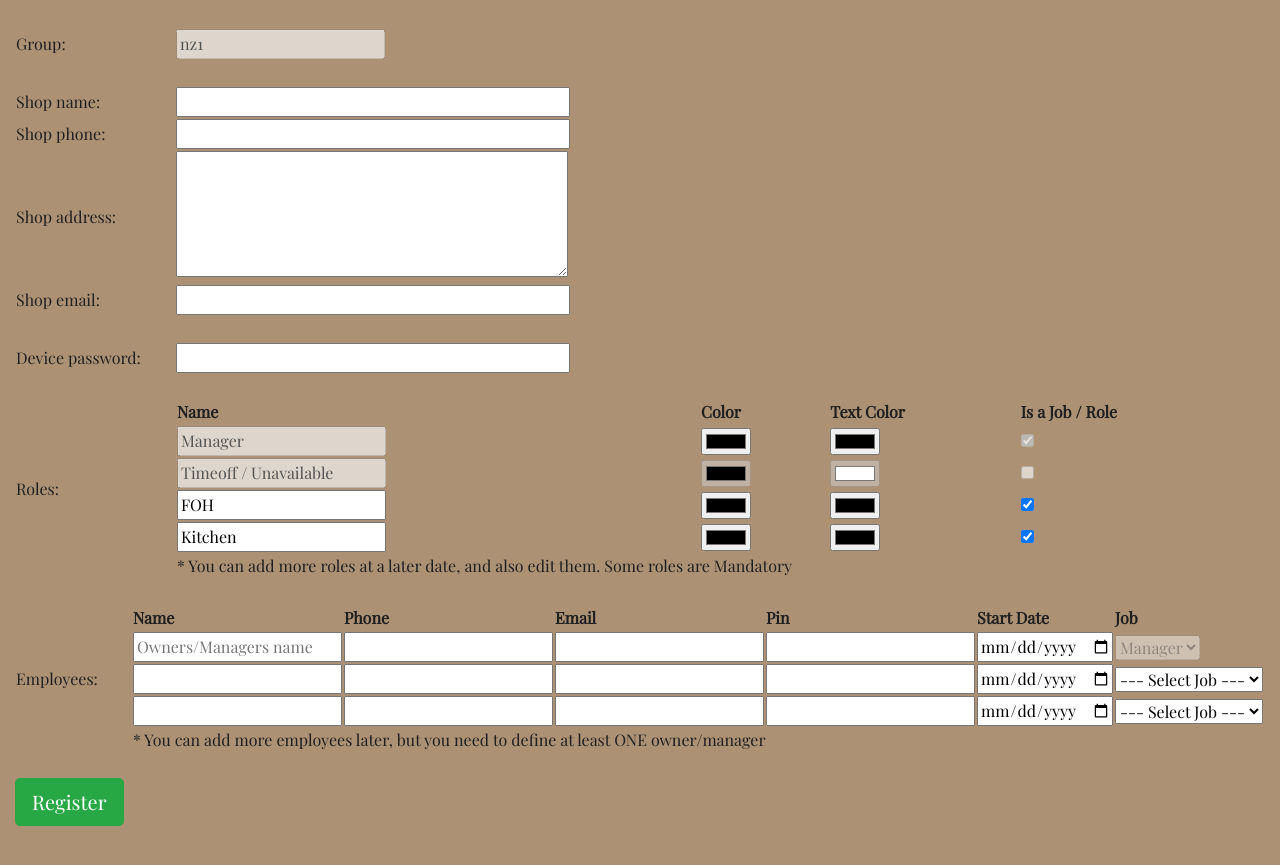
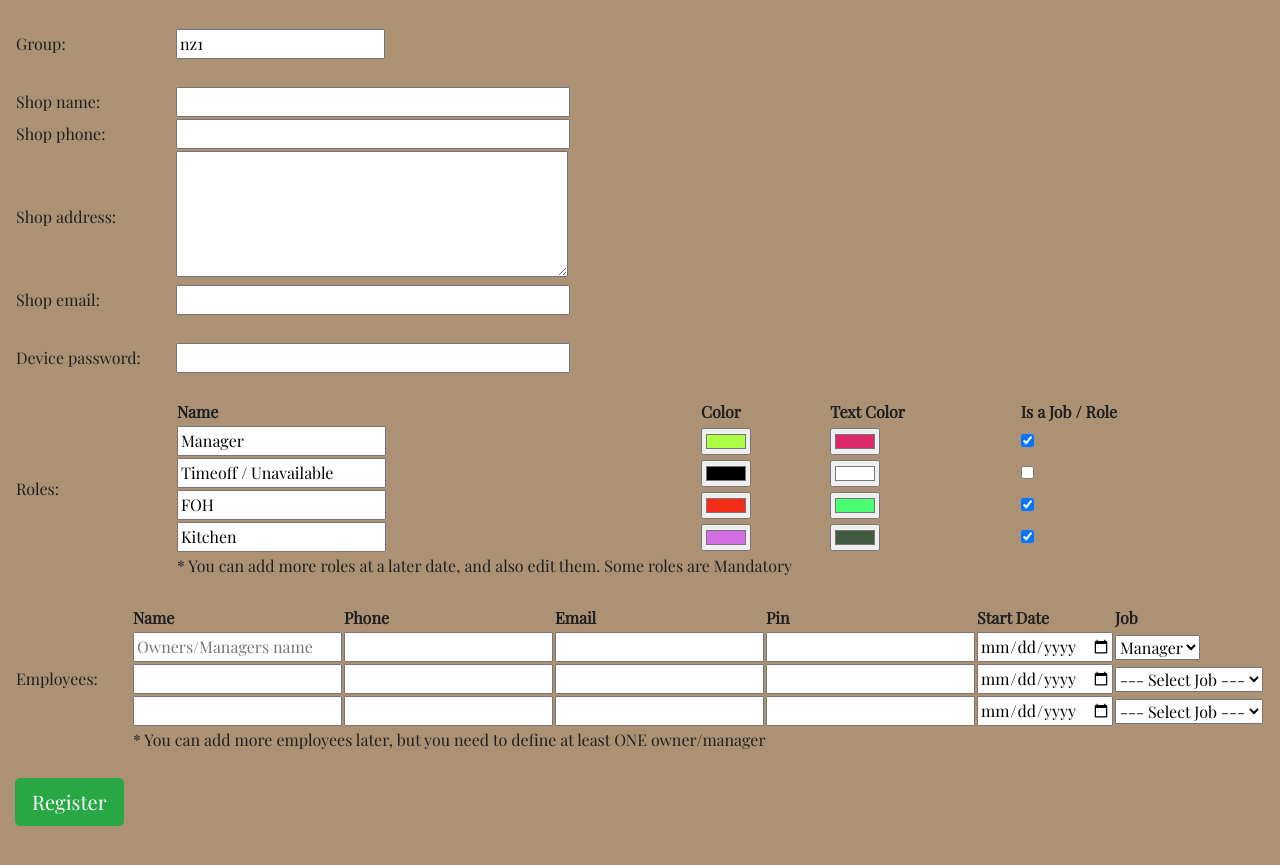
Before and after one commit to oelderinkX/espressotime-login, a website: page webpage/registration.html in a window 1280 px wide. Shown: the part 67-932 px from the top of the page. Drawn offline with nearby package versions, Linux system fonts and the light colour scheme; files whose address does not match are found by name.

Commit message:
no more disabled

```diff
--- a/webpage/registration.html
+++ b/webpage/registration.html
@@ -25,18 +25,18 @@
         }
 
         function setRandomRoleColors() {
-            const rc1 = document.getElementsByName('rolecolor1');
-            const rtc1 = document.getElementsByName('roletextcolor1');
+            const rc1 = document.getElementsByName('rolecolor1')[0];
+            const rtc1 = document.getElementsByName('roletextcolor1')[0];
             rc1.value = getRandomColor();
             rtc1.value = getRandomColor();
 
-            const rc3 = document.getElementsByName('rolecolor3');
-            const rtc3 = document.getElementsByName('roletextcolor3');
+            const rc3 = document.getElementsByName('rolecolor3')[0];
+            const rtc3 = document.getElementsByName('roletextcolor3')[0];
             rc3.value = getRandomColor();
             rtc3.value = getRandomColor();
 
-            const rc4 = document.getElementsByName('rolecolor4');
-            const rtc4 = document.getElementsByName('roletextcolor4');
+            const rc4 = document.getElementsByName('rolecolor4')[0];
+            const rtc4 = document.getElementsByName('roletextcolor4')[0];
             rc4.value = getRandomColor();
             rtc4.value = getRandomColor();
         }
@@ -69,7 +69,7 @@
         <div><form action="/registration" method="post" target="registrationresult">
             <table style="width:100%">
                 <tr>
-                    <td class="heading">Group:</td><td><input type="text" name="group" value="nz1" readonly disabled></td>
+                    <td class="heading">Group:</td><td><input type="text" name="group" value="nz1" readonly></td>
                 </tr>
                 <tr>
                     <td> </td><td>&nbsp;</td>
@@ -106,16 +106,16 @@
                                 <th>Is a Job / Role</th>
                             </tr>
                             <tr>
-                                <td><input type="text" name="rolename1" value="Manager" readonly disabled></td>
+                                <td><input type="text" name="rolename1" value="Manager" readonly></td>
                                 <td><input type="color" name="rolecolor1"></td>
                                 <td><input type="color" name="roletextcolor1"></td>
-                                <td><input type="checkbox" name="roleisjob1" checked readonly disabled></td>
+                                <td><input type="checkbox" name="roleisjob1" checked readonly></td>
                             </tr>
                             <tr>
-                                <td><input type="text" name="rolename2" value="Timeoff / Unavailable" readonly disabled></td>
-                                <td><input type="color" name="rolecolor2" value="#000000" readonly disabled></td>
-                                <td><input type="color" name="roletextcolor2" value="#FFFFFF" readonly disabled></td>
-                                <td><input type="checkbox" name="roleisjob2" readonly disabled></td>
+                                <td><input type="text" name="rolename2" value="Timeoff / Unavailable" readonly></td>
+                                <td><input type="color" name="rolecolor2" value="#000000" readonly></td>
+                                <td><input type="color" name="roletextcolor2" value="#FFFFFF" readonly></td>
+                                <td><input type="checkbox" name="roleisjob2" readonly></td>
                             </tr>
                             <tr>
                                 <td><input type="text" name="rolename3" value="FOH"></td>
@@ -159,7 +159,7 @@
                                 <td><input type="text" name="employeepin1"></td>
                                 <td><input type="date" name="employeestartdate1"></td>
                                 <td>
-                                    <select name="employeejob1" disabled>
+                                    <select name="employeejob1" readonly>
                                         <option value="Manager" selected>Manager</option>
                                         <option value="Manager">FOH</option>
                                         <option value="Manager">Kitchen</option>
```
